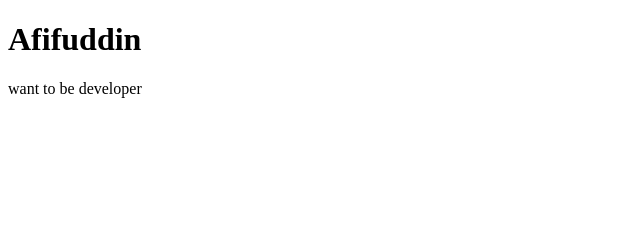
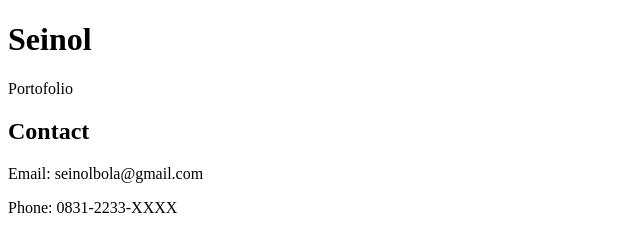
Before and after one commit to bgseinol/sinul-porto, a plain HTML site: page index.html in a window 1280 px wide. Shown: the whole page, without its empty margins (0-640 px from the left). Drawn offline with Linux system fonts and the light colour scheme.

Commit message:
menambahkan contact

```diff
--- a/index.html
+++ b/index.html
@@ -7,8 +7,13 @@
   </head>
   <body>
     <header>
-      <h1>Afifuddin</h1>
-      <p>want to be developer</p>
+      <h1>Seinol</h1>
+      <p>Portofolio</p>
     </header>
+    <section class="contact">
+      <h2>Contact</h2>
+      <p>Email: seinolbola@gmail.com</p>
+      <p>Phone: 0831-2233-XXXX</p>
+    </section>
   </body>
 </html>
```
